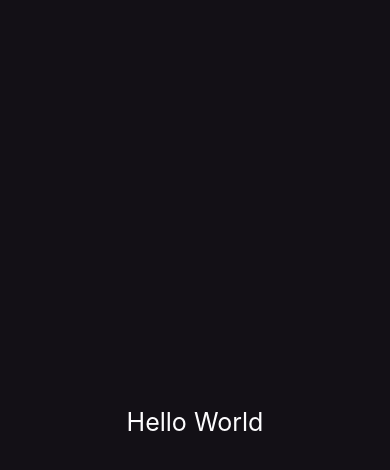
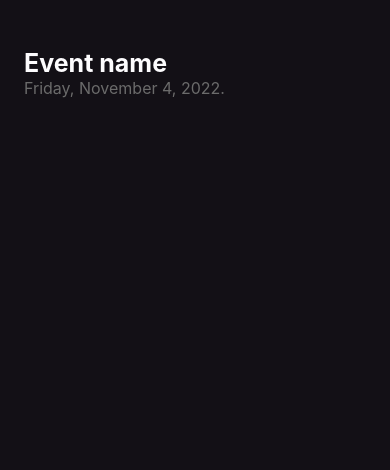
Before and after one commit to AlanWehrliLC/im-here, a React Native app: screen / in a window 390 px wide. Shown: the top 470 px of the page. Built offline with nearby package versions, Linux system fonts and the light colour scheme.

Commit message:
Adding event name and date

```diff
--- a/App.tsx
+++ b/App.tsx
@@ -1,25 +1,11 @@
-import { Text, View, StatusBar, StyleSheet } from "react-native";
+import { StatusBar } from "react-native";
+import { Home } from "./src/screens/Home";
 
 export default function App(){
   return (
     <>
       <StatusBar />
-      <View style={styles.container}>
-        <Text style={styles.textTitle}>Hello World</Text>
-      </View>
+      <Home />
     </>
   )
 }
-
-const styles = StyleSheet.create({
-  container:{
-    flex: 1,
-    alignItems: "center",
-    justifyContent: "center",
-    backgroundColor: "#131016",
-  },
-  textTitle: {
-    color: "#FDFCFE",
-    fontSize: 25,
-  },
-})
--- /dev/null
+++ b/src/screens/Home/index.tsx
@@ -0,0 +1,18 @@
+import { View, Text } from "react-native";
+import {styles} from "./styles";
+
+export function Home(){
+    return (
+        <View style={styles.container}>
+            <Text
+                style={styles.eventName}
+            >
+                Event name
+            </Text>
+
+            <Text style={styles.eventDate}>
+                Friday, November 4, 2022.
+            </Text>
+        </View>
+    )
+}
--- /dev/null
+++ b/src/screens/Home/styles.ts
@@ -0,0 +1,19 @@
+import { StyleSheet } from "react-native";
+
+export const styles = StyleSheet.create({
+    container:{
+      flex: 1,
+      backgroundColor: "#131016",
+      paddingLeft: 24,
+    },
+    eventName: {
+      color: "#FDFCFE",
+      fontSize: 25,
+      fontWeight: "bold",
+      marginTop: 48
+    },
+    eventDate: {
+      color: "#6B6B6B",
+      fontSize: 16,
+    }
+  })
```
